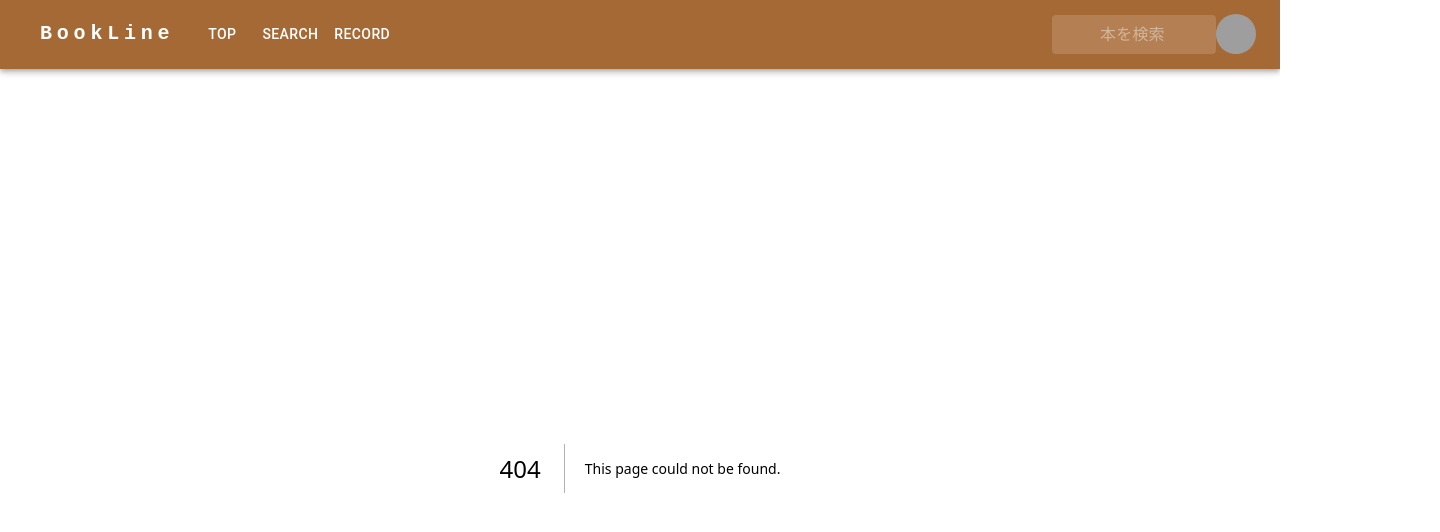
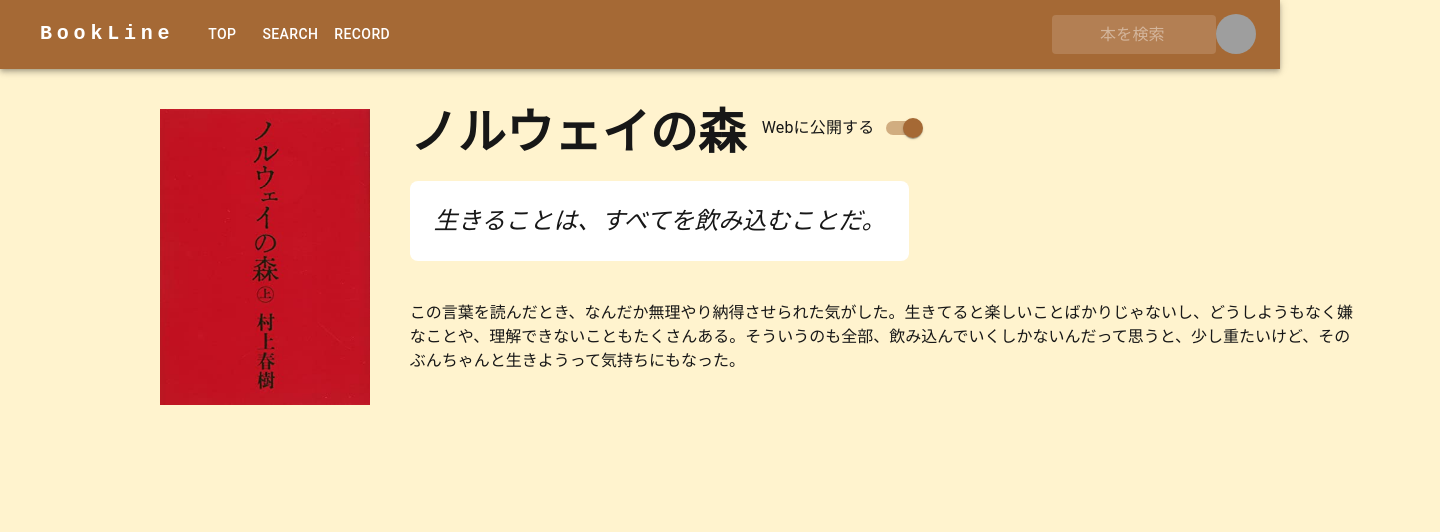
Before and after one commit to Kota3933/BookLine, a Next.js app: page /record/detail/1 in a window 1280 px wide. Before the commit this address had no page. Shown: the top 532 px of the page, 1440 px wide, since content can reach past the window. Built offline with nearby package versions, Linux system fonts and the light colour scheme; grey boxes are pictures that could not be loaded; some icons are missing.

Commit message:
記録詳細画面完成

```diff
--- a/src/app/record/AddButton.tsx
+++ /dev/null
@@ -1,10 +0,0 @@
-import { Button } from "@mui/material";
-import NoteAddIcon from '@mui/icons-material/NoteAdd';
-
-export default function AddButton(){
-	return (
-		<main>
-
-		</main>
-	)
-}
--- a/src/app/record/List.tsx
+++ b/src/app/record/List.tsx
@@ -1,6 +1,8 @@
 import { Box } from "@mui/material"
 import Image from "next/image"
+import Link from "next/link";
 
+//サンプルデータ
 const bookData = [
 	{
 		"id": 1,
@@ -41,6 +43,9 @@ const recData = [
 	}
 ]
 
+
+const link = "/record/detail/";
+
 export default function List(){
 	return (
 		<main>
@@ -52,23 +57,30 @@ export default function List(){
 					bgcolor: '#ffffff',
 					p: 3
 				}}>
-					<Box sx={{
+					{recData.map((rec, index) => (
+						<Box key={index} sx={{
 						width: 1,
 						height: 1/2,
 						borderRadius: 4,
 						border: 1,
+						mb: 2,
 						p: 2
 						}}>
 							<div className="recBlock">
-							<Image src="/NorwayForest_cover.jpg" width={117} height={166} alt="NorwayForestCover" className="coverImg"/>
+								<Link href={link+(index+1).toString()}>
+									<Image src={bookData[index].img} width={117} height={166} alt="bookCover" className="coverImg"/>
+								</Link>
 								<div className="recInfo">
-								<p className="bookTitle">{bookData.title}</p>
-								<p className="bookAuthor">{bookData.author}</p>
-								<p className="quote">{recData.quote}</p>
+									<Link href={link+(index+1).toString()}>
+										<p className="bookTitle">{bookData[index].title}</p>
+									</Link>
+									<p className="bookAuthor">{bookData[index].author}</p>
+									<p className="quote">「{rec.quote}」</p>
 								</div>
-							<p className="date">{recData.date}</p>
+								<p className="date">{rec.date}</p>
 							</div>
 						</Box>
+					))}
 				</Box>
 			</div>
 		</main>
--- a/src/app/record/SearchBar.tsx
+++ /dev/null
@@ -1,9 +0,0 @@
-import { TextField } from "@mui/material";
-
-export default function SearchBar(){
-	return (
-		<main>
-			<TextField id="outlined-basic" label="書名か引用文で検索" variant="outlined" />
-		</main>
-	)
-}
--- /dev/null
+++ b/src/app/record/detail/[detail]/page.tsx
@@ -0,0 +1,93 @@
+'use client'
+import Image from "next/image";
+import './style.css'
+import { Box, FormControlLabel, FormGroup, Switch } from "@mui/material";
+import { use } from "react";
+
+
+export default function Detail(props:{params: Promise<{id: number}>}){
+
+	//リンクに埋め込まれたidを取り出す
+	const params = use(props.params);
+	const id = params.detail;
+
+
+	//propsのidから対応するrecDataを取得
+	const smp_recData = [
+		{
+			"id": 1,
+			"user_id": 1,
+			"book_id": 1,
+			"quote": "生きることは、すべてを飲み込むことだ。" ,
+			"impression": "この言葉を読んだとき、なんだか無理やり納得させられた気がした。生きてると楽しいことばかりじゃないし、どうしようもなく嫌なことや、理解できないこともたくさんある。そういうのも全部、飲み込んでいくしかないんだって思うと、少し重たいけど、そのぶんちゃんと生きようって気持ちにもなった。",
+			"is_public": false,
+			"date": "2025-05-03"
+		},
+		{
+			"id": 2,
+			"user_id": 1,
+			"book_id": 2,
+			"quote": "大人とは、裏切られた青年の姿である。" ,
+			"impression": "すごい言い方だけど、ちょっとわかる気がした。子どもの頃は、大人ってちゃんとしてるもんだと思ってたけど、自分が近づくにつれて、意外とみんな悩んでるし、あきらめたり、傷ついたりしてるんだなって思うようになった。裏切られたっていうより、期待してたぶんショックが大きいのかもしれない。",
+			"is_public": false,
+			"date": "2025-05-03"
+		}
+	];
+
+	//recDataのbook_idから対応するbookDataを取得
+	const smp_bookData = [
+		{
+			"id": 1,
+			"title": "ノルウェイの森",
+			"author": "村上春樹",
+			"publisher": "講談社",
+			"summary": "大学生のワタナベは、親友を亡くした心の傷を抱えながら、静かな女性・直子との複雑な関係に悩む。やがて彼は、自由奔放な性格の緑と出会い、生と死のはざまで揺れる恋と青春の日々を送ることに。喪失や孤独、若者の心の不安定さを静かな筆致で描いた長編恋愛小説。",
+			"img": "/NorwayForest_cover.jpg"
+		},
+		{
+			"id": 2,
+			"title": "津軽",
+			"author": "太宰治",
+			"publisher": "新潮文庫",
+			"summary": "太宰治が故郷・青森県津軽地方を旅し、その土地の風景、人々、そして自らの過去を綴った紀行文学。幼少期に世話になった乳母・たけとの再会を軸に、郷里への愛情や哀愁がにじむ。事実と創作が入り混じった文章で、冷静な観察と温かい感情が描かれており、自己と原点を見つめ直す旅の記録となっている。",
+			"img": "/Tsugaru_cover.jpg"
+		}
+	];
+
+	//本来はSupabaseで直接idに対応するデータをリクエストし、必要なデータのみ取り出す
+	const recData = smp_recData[id-1];
+	const bookData = smp_bookData[id-1];
+
+
+	return (
+		<main>
+			<div className="container">
+				<div className="bookInfo">
+					<Image src={bookData.img} width={117*4} height={166*4} alt="bookCover" className="coverImg"/>
+				</div>
+				<div className="recInfo">
+					<div className="titleBox">
+						<p className="bookTitle">{bookData.title}</p>
+						<FormGroup>
+							  <FormControlLabel control={<Switch defaultChecked/>} label="Webに公開する" labelPlacement="start"/>
+						</FormGroup>
+					</div>
+					<div className="quoteBox">
+						<Box sx={{
+							width: 'auto',
+							height: 1,
+							bgcolor: '#ffffff',
+							borderRadius: 2,
+							p: 3
+						}}>
+							<p className="quote">{recData.quote}</p>
+						</Box>
+					</div>
+					<div className="impBox">
+						<p>{recData.impression}</p>
+					</div>
+				</div>
+			</div>
+		</main>
+	)
+}
--- /dev/null
+++ b/src/app/record/detail/[detail]/style.css
@@ -0,0 +1,29 @@
+@reference "../../../globals.css";
+
+.container {
+	@apply mx-40 mt-10 flex;
+}
+
+.recInfo {
+	@apply ml-10 w-auto;
+}
+
+.titleBox {
+	@apply flex ;
+}
+
+.bookTitle {
+	@apply font-bold text-5xl;
+}
+
+.quoteBox {
+	@apply mt-6 w-max;
+}
+
+.quote {
+	@apply text-2xl italic;
+}
+
+.impBox {
+	@apply mt-10 mr-20;
+}
--- /dev/null
+++ b/src/app/record/detail/page.tsx
@@ -0,0 +1,5 @@
+export default function detail(){
+	return (
+		<p>You&aposre not supposed to see this...</p>
+	)
+}
```
Lines whose indentation alone changed are shown as unchanged.
